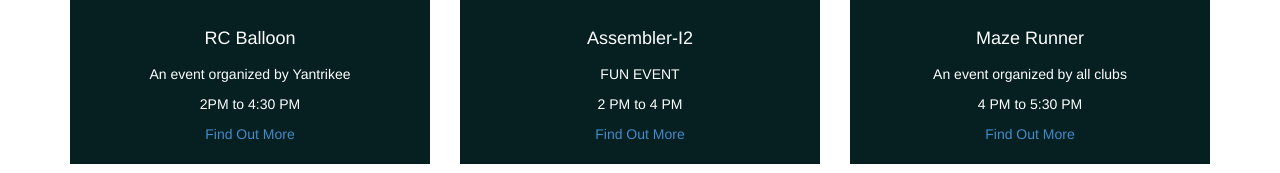
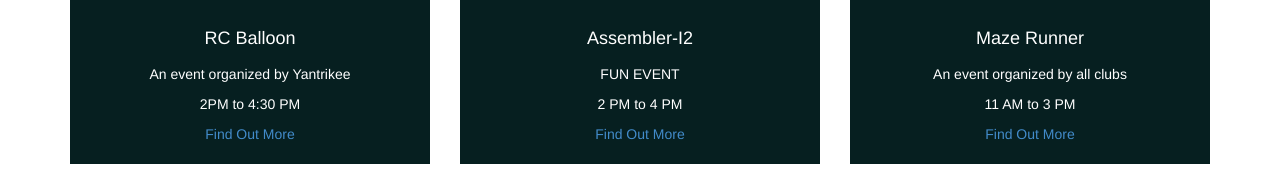
Before and after one commit to dashitoishi23/CultFestCollege, a React (Create React App) app in the folder client/: page / in a window 1280 px wide. Shown: the part 1854-2027 px from the top of the page. Built offline with nearby package versions, Linux system fonts and the light colour scheme.

Commit message:
Stupid time change

```diff
--- a/client/src/component/Home.js
+++ b/client/src/component/Home.js
@@ -273,7 +273,7 @@ class Home extends Component {
                         <p className="services-icon"><i className="fa fa-cube fa-5x"></i></p>
                         <h4 className="services-title">Maze Runner</h4>
                         <p className="services-body">An event organized by all clubs</p>
-                        <p className="services-body">4 PM to 5:30 PM</p>
+                        <p className="services-body">11 AM to 3 PM</p>
                         <p className="services-more"><Link to={{
                             pathname:'/event',
                             state:{
```
